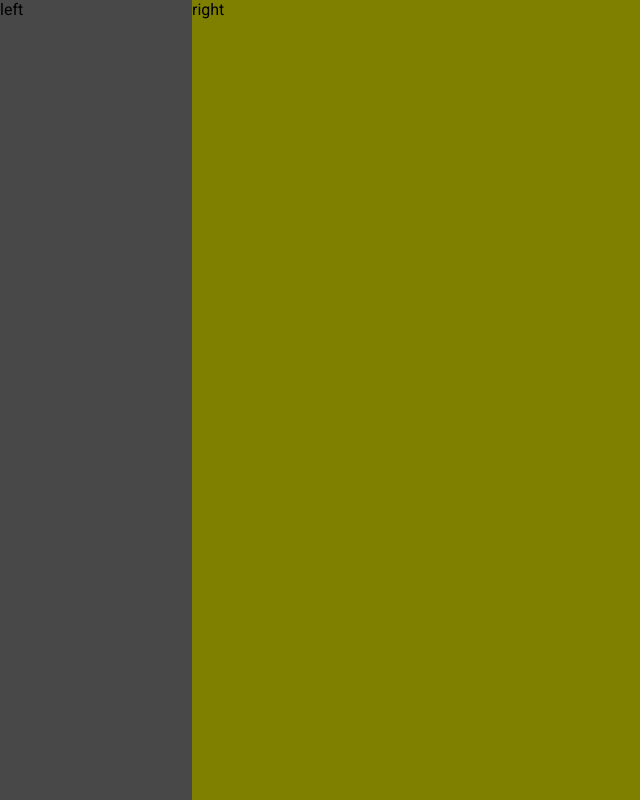
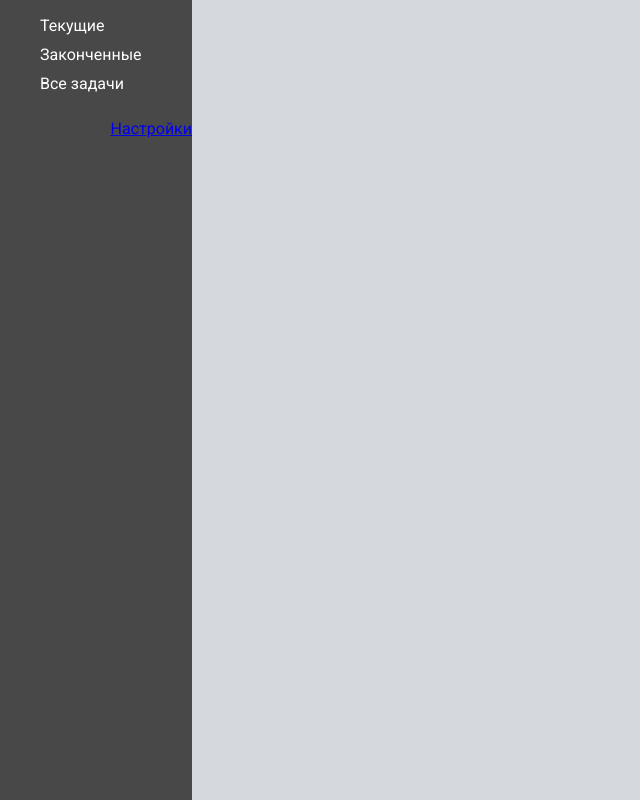
Before and after one commit to Igoren007/MyToDoList, a Django app: page /home/ in a window 1280 px wide. Shown: the whole page, without its empty margins (0-640 px from the left). Run offline with Django 4.2, Linux system fonts and the light colour scheme.

Commit message:
add menu to homepage(starting)

```diff
--- a/ToDo/static/ToDo/css/style.css
+++ b/ToDo/static/ToDo/css/style.css
@@ -34,11 +34,42 @@ body {
     width: 15%;
     background-color: #484848;
     height: 100vh;
+    display: flex;
+    flex-direction: column;
+}
+.settings {
+    align-self: flex-end;
+}
+.home_menu {
+    display: flex;
+    flex-direction: column;
+    align-items: flex-start;
+}
+
+.home_menu__item {
+    list-style-type: none;
+    margin-bottom: 10px;
+}
+
+.home_menu__item a {
+    text-decoration: none;
+    color: white;
+    list-style-type: none;
+}
+
+.home_nav {
+    display: flex;
+    justify-content: flex-end;
+}
+
+.home_info {
+    margin-top: 10px;
+    margin-right: 10px;
 }
 
 .rightbar {
     width: 85%;
-    background-color: olive;
+    background-color: #D5D8DC;
     height: 100vh;
 }
 
--- a/ToDo/templates/ToDo/home.html
+++ b/ToDo/templates/ToDo/home.html
@@ -3,14 +3,24 @@
 
 <div class="main">
     <div  class="leftbar">
-        left
+        <ul class="home_menu">
+            {% for key, item in menu.items %}
+                <li class="home_menu__item"><a href="#">{{ item }}</a></li>
+            {% endfor %}
+        </ul>
+        <div class="settings">
+            <a href="#">Настройки</a>
+        </div>
     </div>
     <div  class="rightbar">
-        right
-        {% if request.user.is_authenticated %}
-            <div>{{ user.first_name }} {{ user.last_name }}</div>
-            <a href="{% url 'logout' %}">Выйти</a>
-        {% endif %}
+        <div class="home_nav">
+            <div class="home_info">
+                    {% if request.user.is_authenticated %}
+                    <span>{{ user.first_name }} {{ user.last_name }}</span>
+                    <a href="{% url 'logout' %}">Выйти</a>
+                {% endif %}
+            </div>
+        </div>
     </div>
 </div>
 
--- a/ToDo/views.py
+++ b/ToDo/views.py
@@ -5,6 +5,12 @@ from django.urls import reverse_lazy
 from django.views.generic import CreateView
 
 from ToDo.forms import RegisterUserForm, LoginUserForm
+
+
+home_menu = {'current': 'Текущие',
+             'done': 'Законченные',
+             'all': 'Все задачи'
+             }
 
 
 def index(request):
@@ -25,7 +31,7 @@ def logout_user(request):
 
 
 def home(request):
-    return render(request, 'ToDo/home.html')
+    return render(request, 'ToDo/home.html', {'menu': home_menu})
 
 
 class RegisterUser(CreateView):
```
Also changed, not shown: ToDo/static/ToDo/images/to-do-list.png (added), db.sqlite3.
